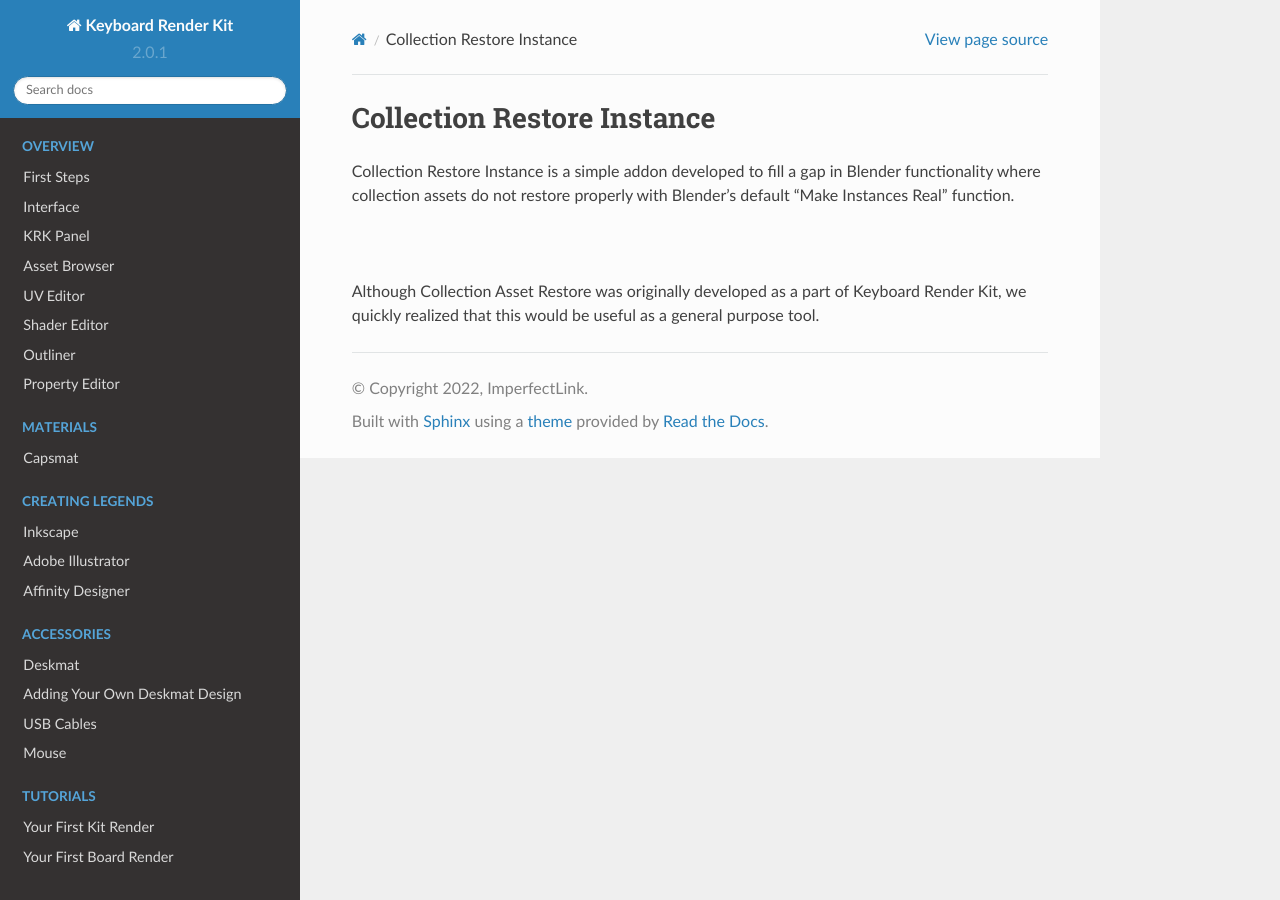
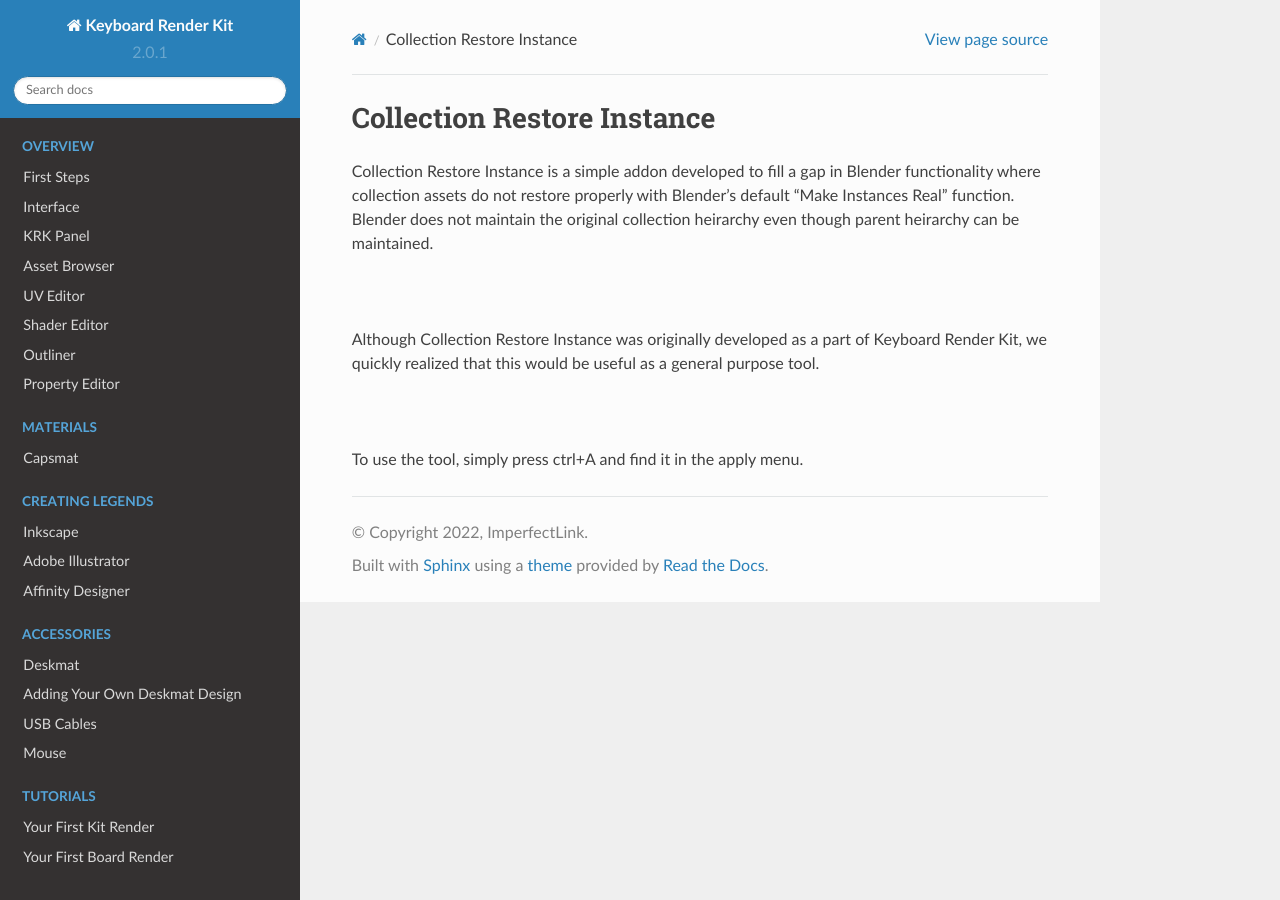
Before and after one commit to imperfectlink/KeyboardRenderKit, a Sphinx documentation site: the page built from docs/source/cri.rst, in a window 1280 px wide. Built offline with Sphinx 7.4.7 and the Read the Docs theme 2.0.0, drawn with Linux system fonts in a browser that asks for light colours.

Commit message:
Update cri.rst

```diff
--- a/docs/source/cri.rst
+++ b/docs/source/cri.rst
@@ -1,8 +1,12 @@
 Collection Restore Instance
 ====
 
-Collection Restore Instance is a simple addon developed to fill a gap in Blender functionality where collection assets do not restore properly with Blender's default "Make Instances Real" function.
+Collection Restore Instance is a simple addon developed to fill a gap in Blender functionality where collection assets do not restore properly with Blender's default "Make Instances Real" function. Blender does not maintain the original collection heirarchy even though parent heirarchy can be maintained.
 
 |
 
-Although Collection Asset Restore was originally developed as a part of Keyboard Render Kit, we quickly realized that this would be useful as a general purpose tool.
+Although Collection Restore Instance was originally developed as a part of Keyboard Render Kit, we quickly realized that this would be useful as a general purpose tool.
+
+|
+
+To use the tool, simply press ctrl+A and find it in the apply menu.
```
